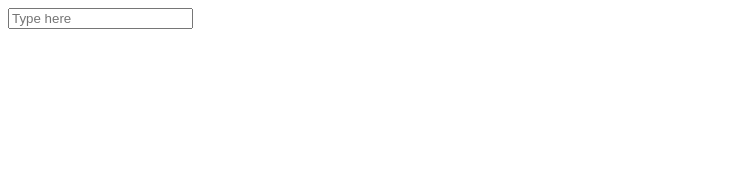
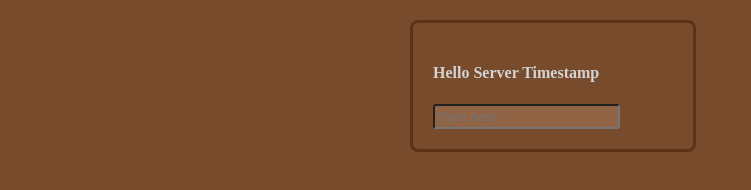
Before and after one commit to nathanjent/mono-lingua, a website built with Parcel: page client/src/index.html in a window 1280 px wide. Shown: the whole page, without its empty margins (0-751 px from the left). Built offline with nearby package versions, Linux system fonts and the light colour scheme.

Commit message:
Update to fix build issue.
Outdated Cargo-web would not work with recent versions of rustc
nightly and the Parcel-cargo-web plugin.

Add style.
Update timestamp with 0-padding.

```diff
--- a/client/package.json
+++ b/client/package.json
@@ -8,6 +8,6 @@
         "parcel-bundler": "^1.6.2"
     },
     "devDependencies": {
-        "parcel-plugin-cargo-web": "^0.1.0"
+        "parcel-plugin-cargo-web": "^0.2.0"
     }
 }
--- /dev/null
+++ b/client/src/index.css
@@ -0,0 +1,25 @@
+html {
+    background: #784B2C;
+}
+
+body {
+    width: 500px;
+    margin: 5px auto;
+}
+
+.app {
+    width: 48%;
+    background: #784B2C;
+    border: 3px solid rgb(92,51,23);
+    border-radius: 8px;
+    margin: 20px;
+    padding: 20px;
+    color: #d3d3d3;
+}
+
+#input {
+    background: #916446;
+    color: #d3d3d3;
+    border-radius: 3px;
+    padding: 3px;
+}
--- a/client/src/index.html
+++ b/client/src/index.html
@@ -5,10 +5,13 @@
         <title>Rust on both ends</title>
     </head>
     <body>
-        <div class="form">
-            <input type="text" name="input" id="input" placeholder="Type here">
-        </div>
+        <div class="app">
+            <div class="form">
+                <h4 class="textonbg">Hello Server Timestamp</h4>
+                <input class="textonbg" type="text" name="input" id="input" placeholder="Type here">
+            </div>
             <div class="output">
+            </div>
         </div>
         <script src="./index.js"></script>
     </body>
--- a/client/src/index.js
+++ b/client/src/index.js
@@ -1 +1,2 @@
+import "./index.css"
 import client from "../Cargo.toml"
```
Also changed, not shown: 3 other files.
